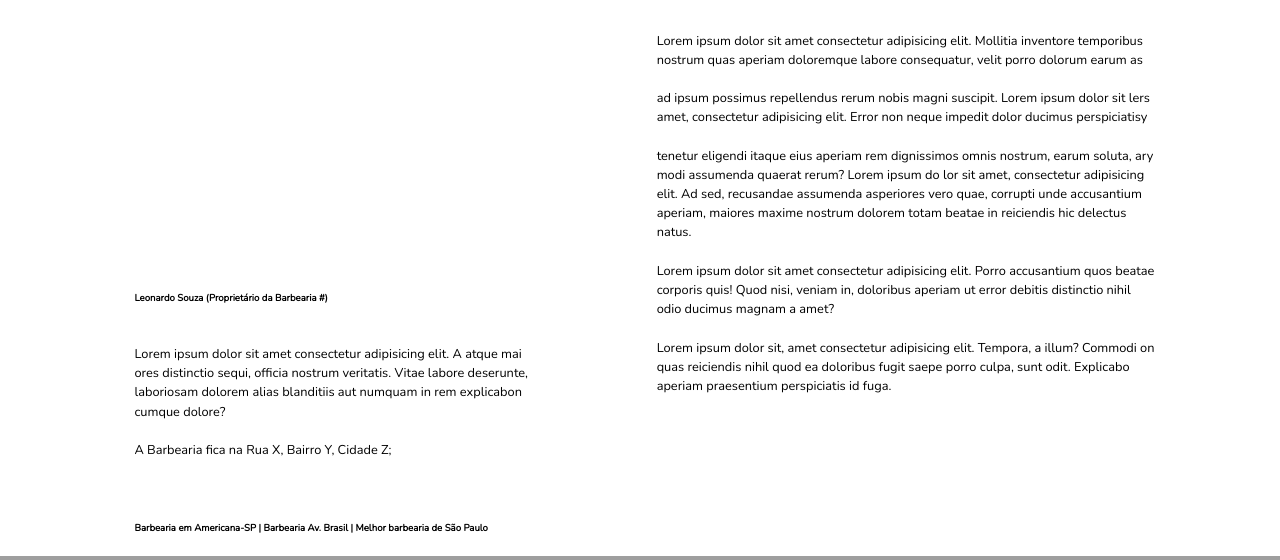
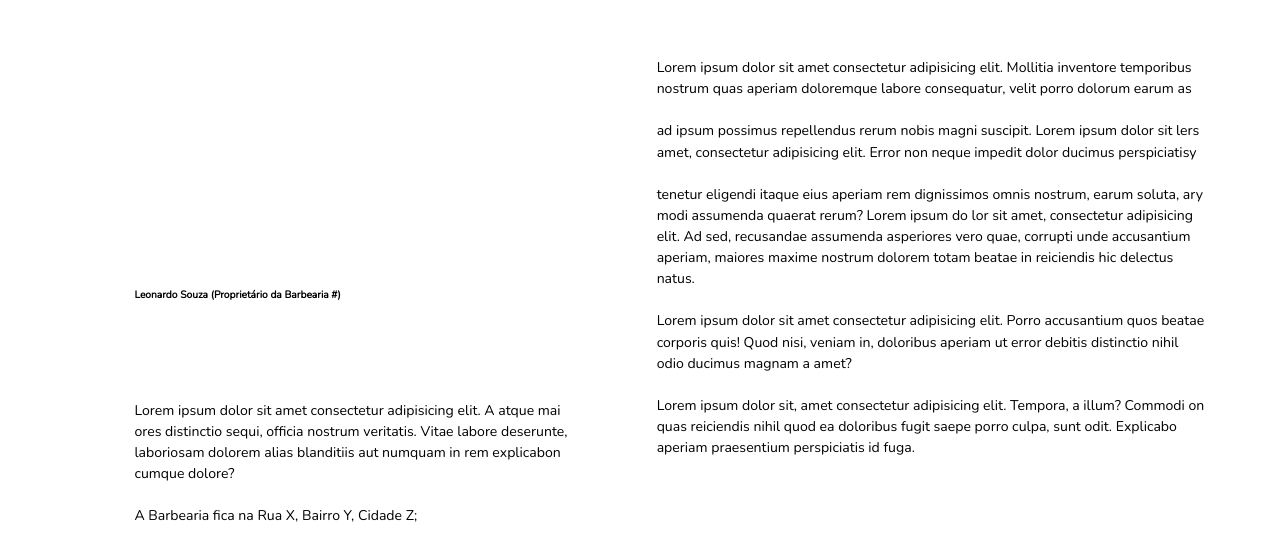
Before and after one commit to pietronicolettisenacti18/projeto-integrador, a PHP site: page / in a window 1280 px wide. Shown: the part 1233-1793 px from the top of the page. Run offline with PHP 8.4, Linux system fonts and the light colour scheme; grey boxes are pictures that could not be loaded.

```diff
--- a/site/index.php
+++ b/site/index.php
@@ -71,13 +71,14 @@
     </div>
 
     <p class="nomeBarbeiro">
-      <strong class="textoBarbearia">Leonardo Souza (Proprietário da Barbearia #)</strong>
-      <br><br><br>
+      <strong>Leonardo Souza (Proprietário da Barbearia #)</strong></p>
+      <br><br>
+      <p class="textoBarbearia">
       Lorem ipsum dolor sit amet consectetur adipisicing elit. A atque mai<br>ores distinctio sequi, officia nostrum veritatis. Vitae labore deserunte,<br>laboriosam dolorem alias blanditiis aut numquam in rem explicabon <br> cumque dolore?<br><br>
       A Barbearia fica na Rua X, Bairro Y, Cidade Z;
-      <br><br><br><br>
-      <span class="textoBarbearia"><strong>Barbearia em Americana-SP | Barbearia Av. Brasil | Melhor barbearia de São Paulo</strong></span>
-    </p>
+      </p> <br><br>
+      <span class="textoBarbearia2"><strong>Barbearia em Americana-SP | Barbearia Av. Brasil | Melhor barbearia de São Paulo</strong></span>
+
   </div>
 
 
--- a/site/style.css
+++ b/site/style.css
@@ -1,4 +1,10 @@
 @import url('https://fonts.googleapis.com/css2?family=Kanit:ital,wght@0,300;1,300&family=Lora:ital,wght@0,400;0,500;0,600;1,600&family=Nunito:wght@200&family=Open+Sans:wght@300&family=Oswald:wght@300;400&family=Rajdhani:wght@300&family=Roboto:wght@100&family=Source+Sans+Pro:wght@200&display=swap');
+
+*{
+    padding: 0;
+    margin: 0;
+    box-sizing: border-box;
+}
 
 .navbar-brand {
     font-family: 'Roboto, Arial, sans-serif';
@@ -48,9 +54,9 @@
     font-family: 'Nunito', sans-serif;
     position: absolute;
     left: 51.3%;
-    margin-top: 25%;
+    margin-top: 27%;
     color: black;
-    font-size: 1vw;
+    font-size: 1.1vw;
 }
 
 .nomeBarbeiro{
@@ -58,12 +64,26 @@
     left: 10.5%;
     margin-top: 45%;
     color: black;
-    font-size: 1vw;
+    font-size: 0.8vw;
     font-family: 'Nunito', sans-serif;
 }
 
 .textoBarbearia{
-    font-size: 75%;
+    position: absolute;
+    left: 10.5%;
+    margin-top: 50%;
+    color: black;
+    font-size: 1.1vw;
+    font-family: 'Nunito', sans-serif;
+}
+
+.textoBarbearia2{
+    position: absolute;
+    left: 10.5%;
+    margin-top: 64.5%;
+    color: black;
+    font-size: 0.8vw;
+    font-family: 'Nunito', sans-serif;
 }
 
 .imgServicos{
```
Also changed, not shown: other parts of site/index.php (+26 -11 lines), other parts of site/style.css (+10 -49 lines).
